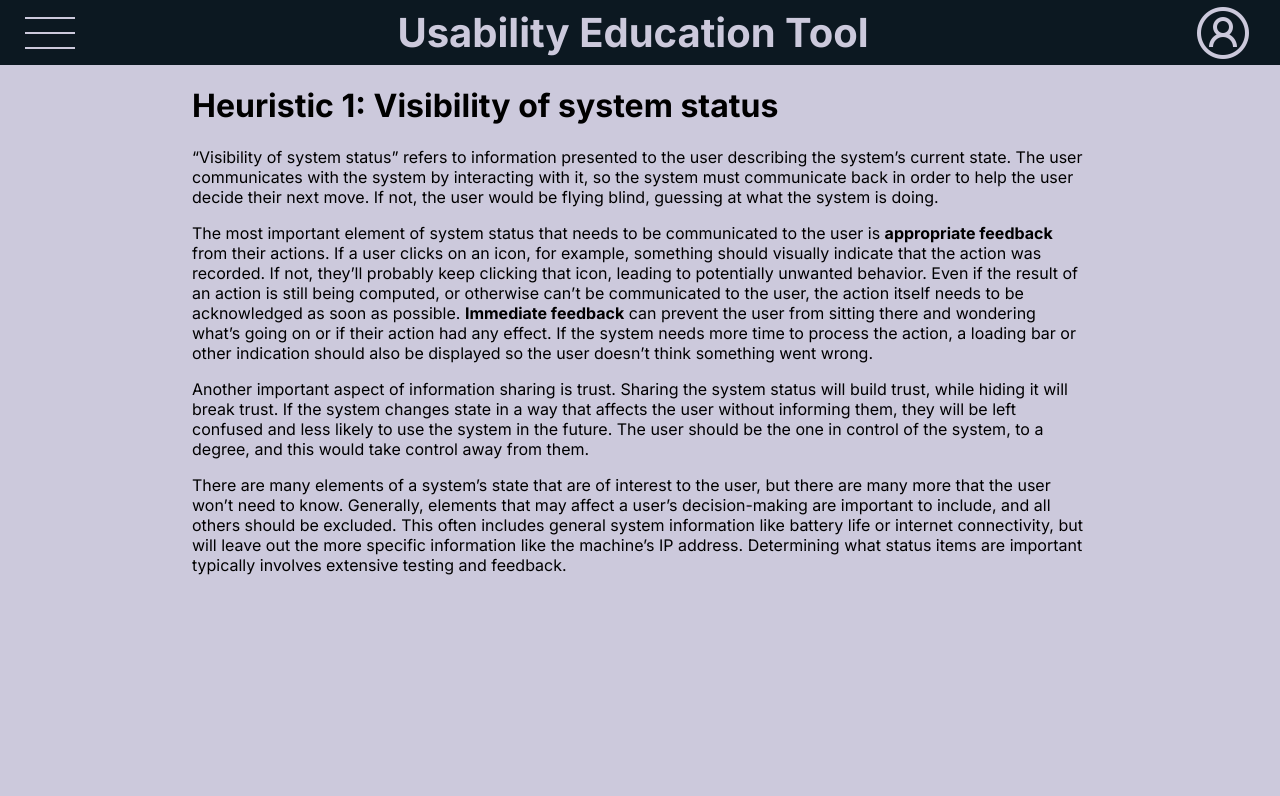
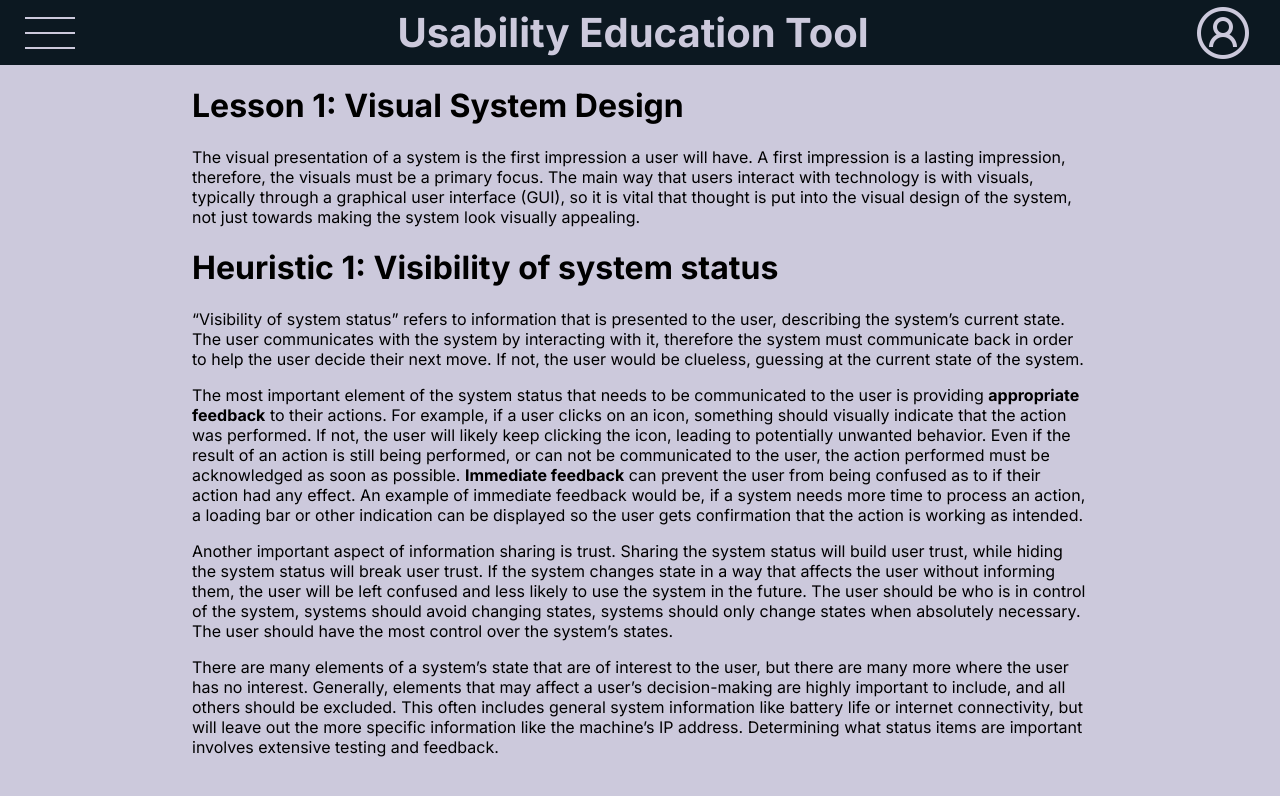
Before and after one commit to wajdialjedaani/Innovation-Labs-Usability-Education-Tool, a Next.js app in the folder usability-tool/: page /lesson-1 in a window 1280 px wide. Shown: the top 796 px of the page. Built offline with nearby package versions, Linux system fonts and the light colour scheme.

Commit message:
Updated Lesson One
edited the text, added more text

```diff
--- a/usability-tool/app/(main)/(lessons)/lesson-1/page.js
+++ b/usability-tool/app/(main)/(lessons)/lesson-1/page.js
@@ -3,35 +3,43 @@ import "@/styles/lesson.scss";
 export default function Lesson1() {
   return (
     <div className={"main-text-container"}>
+      <h1>Lesson 1: Visual System Design</h1>
+      <p>
+        The visual presentation of a system is the first impression a user will have. A first impression is a lasting
+        impression, therefore, the visuals must be a primary focus. The main way that users interact with technology is
+        with visuals, typically through a graphical user interface (GUI), so it is vital that thought is put into the
+        visual design of the system, not just towards making the system look visually appealing.
+      </p>
       <h1>Heuristic 1: Visibility of system status</h1>
       <p>
-        “Visibility of system status” refers to information presented to the user describing the system’s current
-        state. The user communicates with the system by interacting with it, so the system must communicate back in
-        order to help the user decide their next move. If not, the user would be flying blind, guessing at what the
-        system is doing.
+        “Visibility of system status” refers to information that is presented to the user, describing the system’s
+        current state. The user communicates with the system by interacting with it, therefore the system must
+        communicate back in order to help the user decide their next move. If not, the user would be clueless, guessing
+        at the current state of the system.
       </p>
       <p>
-        The most important element of system status that needs to be communicated to the user is <strong>appropriate
-        feedback</strong> from their actions. If a user clicks on an icon, for example, something should visually
-        indicate that the action was recorded. If not, they’ll probably keep clicking that icon, leading to potentially
-        unwanted behavior. Even if the result of an action is still being computed, or otherwise can’t be communicated
-        to the user, the action itself needs to be acknowledged as soon as possible. <strong>Immediate
-        feedback</strong> can prevent the user from sitting there and wondering what’s going on or if their action had
-        any effect. If the system needs more time to process the action, a loading bar or other indication should also
-        be displayed so the user doesn’t think something went wrong.
+        The most important element of the system status that needs to be communicated to the user is providing <b>appropriate
+        feedback</b> to their actions. For example, if a user clicks on an icon,  something should visually indicate that
+        the action was performed. If not, the user will likely keep clicking the icon, leading to potentially unwanted
+        behavior. Even if the result of an action is still being performed, or can not be communicated to the user, the
+        action performed must be acknowledged as soon as possible. <b>Immediate feedback</b> can prevent the user from being
+        confused as to if their action had any effect. An example of immediate feedback would be, if a system needs
+        more time to process an action, a loading bar or other indication can be displayed so the user gets confirmation
+        that the action is working as intended.
       </p>
       <p>
-        Another important aspect of information sharing is trust. Sharing the system status will build trust, while
-        hiding it will break trust. If the system changes state in a way that affects the user without informing them,
-        they will be left confused and less likely to use the system in the future. The user should be the one in
-        control of the system, to a degree, and this would take control away from them.
+        Another important aspect of information sharing is trust. Sharing the system status will build user trust, while
+        hiding the system status will break user trust. If the system changes state in a way that affects the user
+        without informing them, the user will be left confused and less likely to use the system in the future. The
+        user should be who is in control of the system, systems should avoid changing states, systems should only
+        change states when absolutely necessary. The user should have the most control over the system’s states.
       </p>
       <p>
-        There are many elements of a system’s state that are of interest to the user, but there are many more that the
-        user won’t need to know. Generally, elements that may affect a user’s decision-making are important to include,
-        and all others should be excluded. This often includes general system information like battery life or internet
-        connectivity, but will leave out the more specific information like the machine’s IP address. Determining what
-        status items are important typically involves extensive testing and feedback.
+        There are many elements of a system’s state that are of interest to the user, but there are many more where
+        the user has no interest. Generally, elements that may affect a user’s decision-making are highly important
+        to include, and all others should be excluded. This often includes general system information like battery
+        life or internet connectivity, but will leave out the more specific information like the machine’s IP address.
+        Determining what status items are important involves extensive testing and feedback.
       </p>
     </div>
   )
```
